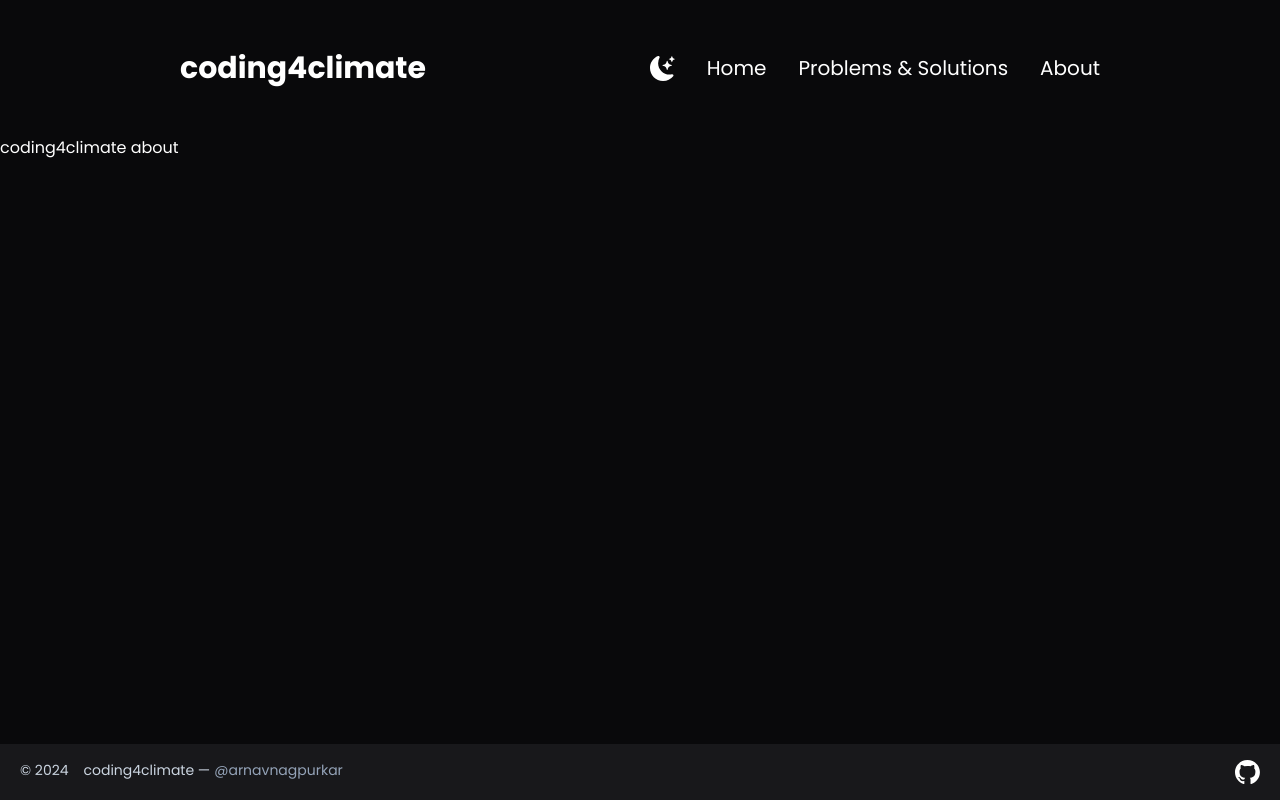
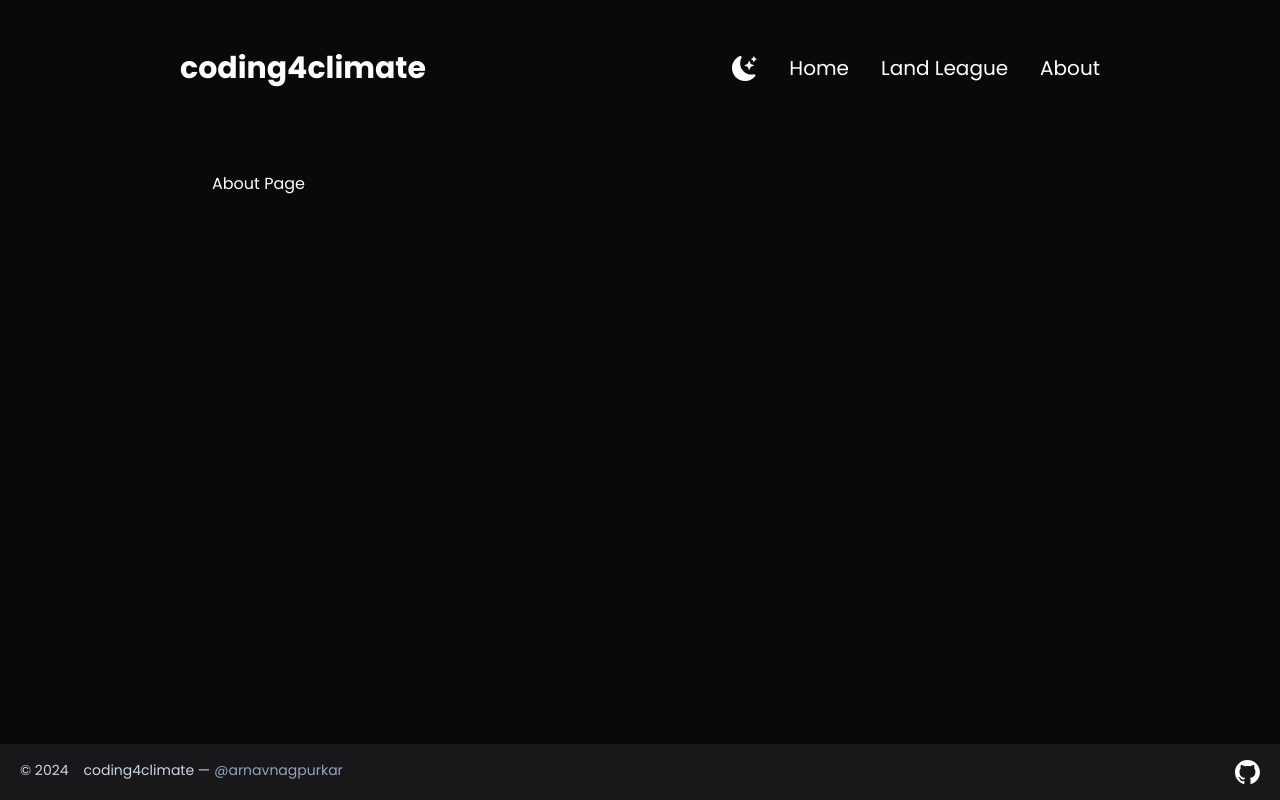
Before and after one commit to linux-07/coding4climate, a Next.js app: page /about in a window 1280 px wide. Built offline with nearby package versions, Linux system fonts and the light colour scheme.

Commit message:
Topic is 'Land League'

```diff
--- a/src/app/ProblemsAndSolutions/page.js
+++ /dev/null
@@ -1,11 +0,0 @@
-import React from 'react'
-
-const ProblemsAndSolutions = () => {
-  return (
-    <div>
-      Hello world
-    </div>
-  )
-}
-
-export default ProblemsAndSolutions
--- a/src/app/about/page.js
+++ b/src/app/about/page.js
@@ -2,8 +2,10 @@
 export default function About() {
 
   return (
-    <main>
-      coding4climate about
+    <main className='md:max-w-[70vw] mx-auto'>
+      <div className=' my-12 mx-5'>
+        About Page
+      </div>
     </main>
   );
 }
--- /dev/null
+++ b/src/app/landleague/page.js
@@ -0,0 +1,17 @@
+import Link from "next/link";
+
+const ProblemsAndSolutions = () => {
+  return (
+    <main className='md:max-w-[70vw] mx-auto'>
+      <div className=' my-12 mx-5'>
+        Land League
+      </div>
+    </main>
+  )
+}
+
+export default ProblemsAndSolutions
+export const metadata = {
+  title: "Land League - coding4climate | Arnav Nagpurkar",
+  description: "Land League Page of coding4climate website created by Arnav Nagpurkar",
+};
--- a/src/app/page.js
+++ b/src/app/page.js
@@ -19,13 +19,15 @@ export default function Home() {
             <br />
             Together, let&apos;s make a greener, healthier world!
             <br />
+            I'll try to solve the problems that come under the "Land League"
+            <br />
             #coding4climate
           </p>
           <Link
-            href="/ProblemsAndSolutions"
+            href="/landleague"
             className="md:px-10 px-7 md:py-8 py-5 font-semibold text-xl border dark:border-white border-black my-12 dark:bg-zinc-900 bg-slate-200 rounded-full dark:hover:bg-zinc-800 hover:bg-slate-300 transition-all"
           >
-            Problems & Solutions
+            Land League
           </Link>
         </div>
       </div>
--- a/src/components/Navbar.js
+++ b/src/components/Navbar.js
@@ -36,7 +36,7 @@ const Navbar = () => {
             </button>
           </li>
           <li className='hover:font-semibold'><Link className="transition-all" href="/">Home</Link></li>
-          <li className='hover:font-semibold'><Link className="transition-all" href="/ProblemsAndSolutions">Problems & Solutions</Link></li>
+          <li className='hover:font-semibold'><Link className="transition-all" href="/landleague">Land League</Link></li>
           <li className='hover:font-semibold'><Link className="transition-all" href="/about">About</Link></li>
         </ul>
       </div>
```
